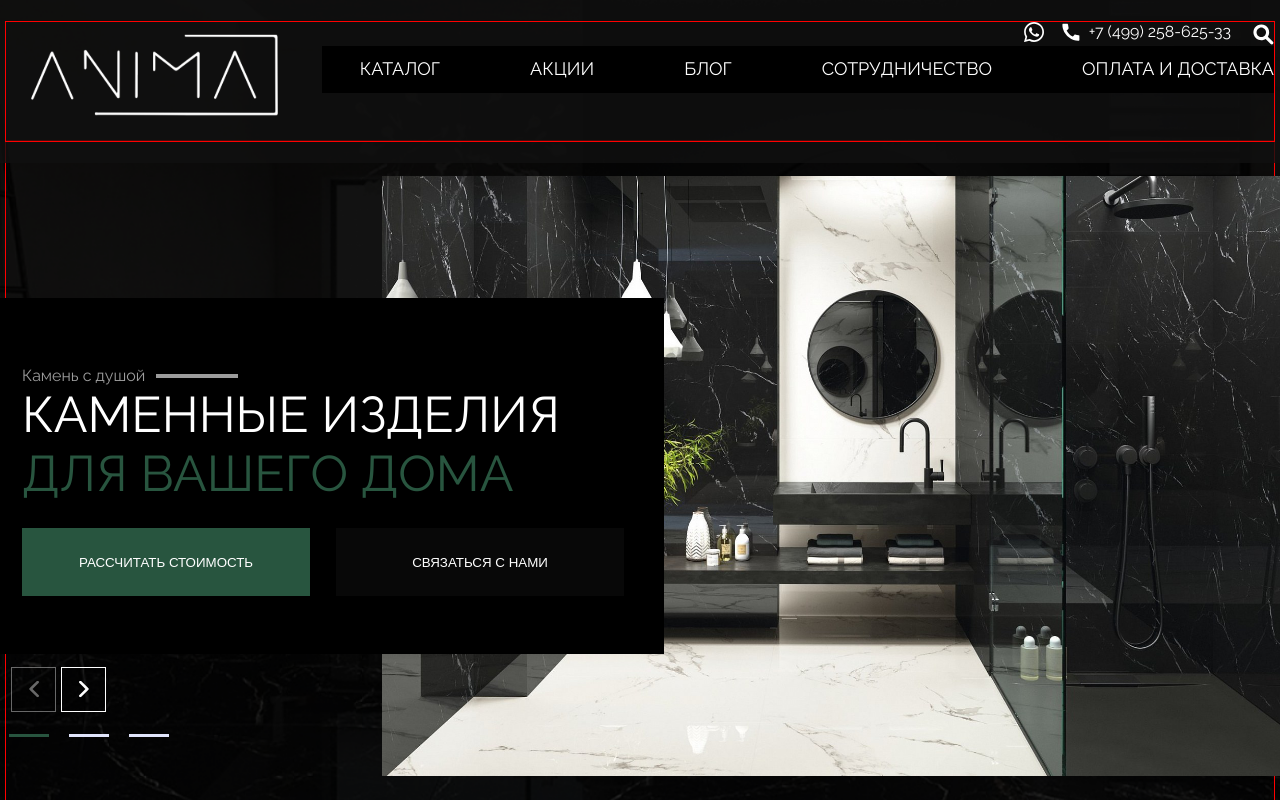
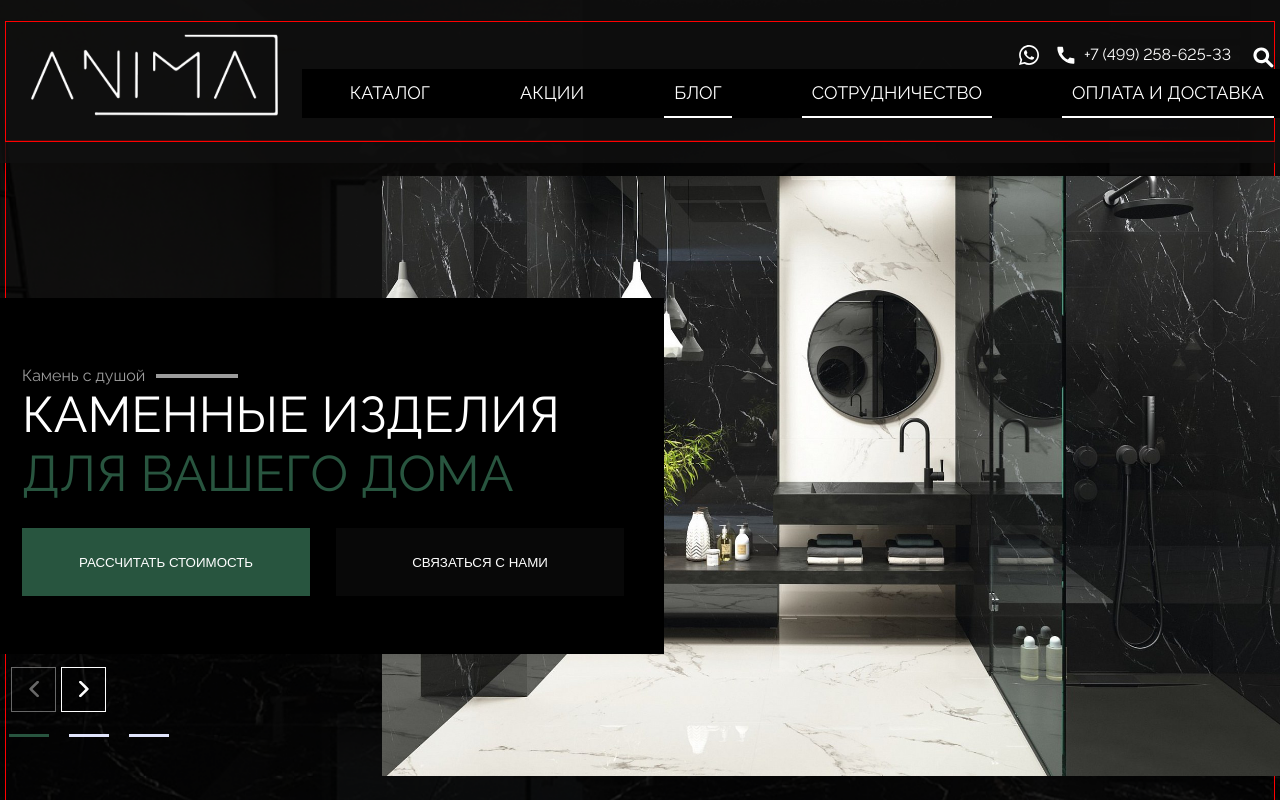
Before and after one commit to KatyaKlepcha/Stone-Project, a React app: page / in a window 1280 px wide. Shown: the top 800 px of the page. Built offline with nearby package versions, Linux system fonts and the light colour scheme.

Commit message:
fix: HeaderMenu

```diff
--- a/src/components/button/Button.tsx
+++ b/src/components/button/Button.tsx
@@ -19,7 +19,6 @@ export const Button: FC<ButtonType> = ({name, className, onClick, color, backgro
 
 
 export const StyledButton = styled.button<ButtonType>`
-  cursor: pointer;
   text-transform: uppercase;
   color: ${props => props.color || theme.colors.font};
   background: ${props => props.background || theme.colors.accent};
--- a/src/layout/header/Header.tsx
+++ b/src/layout/header/Header.tsx
@@ -9,7 +9,7 @@ export const Header = () => {
     return (
         <StyledHeader>
             <Container>
-                <FlexWrapper justify={'space-between'}>
+                <FlexWrapper justify={'space-between'} align={'center'}>
                     <Logo/>
                     <FlexWrapper direction={'column'} justify={'space-around'}>
                         <Contacts/>
--- a/src/layout/header/headerMenu/HeaderMenu.tsx
+++ b/src/layout/header/headerMenu/HeaderMenu.tsx
@@ -1,17 +1,19 @@
 import React from 'react';
 import styled from "styled-components";
-import {CommonLink, Text} from "../../../components/link/Link";
+import {Text} from "../../../components/link/Link";
+import {theme} from "../../../styles/Theme.styled";
+import {NavLink} from "react-router-dom";
 
 export const HeaderMenu = () => {
 
     return (
         <StyledHeaderMenu>
             <ul>
-                <ListItem><LinkMenu text={'каталог'} to={'/catalog'}/></ListItem>
-                <ListItem><LinkMenu text={'акции'} to={'/sale'}/></ListItem>
-                <ListItem><LinkMenu text={'блог'} to={'/'}/></ListItem>
-                <ListItem><LinkMenu text={'сотрудничество'} to={'/'}/></ListItem>
-                <ListItem><LinkMenu text={'оплата и доставка'} to={'/'}/></ListItem>
+                <ListItem><LinkMenu to={'/catalog'}>каталог</LinkMenu></ListItem>
+                <ListItem><LinkMenu to={'/sale'}>акции</LinkMenu></ListItem>
+                <ListItem><LinkMenu to={'/'}>блог</LinkMenu></ListItem>
+                <ListItem><LinkMenu to={'/'}>сотрудничество</LinkMenu></ListItem>
+                <ListItem><LinkMenu to={'/'}>оплата и доставка</LinkMenu></ListItem>
             </ul>
         </StyledHeaderMenu>
     );
@@ -21,29 +23,45 @@ export const StyledHeaderMenu = styled.nav`
   display: flex;
   justify-content: space-between;
   background-color: rgba(0, 0, 0, 1);
-  //margin-top: 24px;
-  padding: 13px 0 14px 38px;
+  margin-right: -83px;
+  padding: 13px 83px 14px 38px;
 
   ul {
     display: flex;
     align-items: center;
-    gap: 90px;
+    gap: 70px;
   }
 `
 
 const ListItem = styled.li`
+  position: relative;
 
 `
 
-const LinkMenu = styled(CommonLink)`
+const LinkMenu = styled(NavLink)`
+  color: ${theme.colors.font};
+  text-transform: uppercase;
+  font-weight: 400;
+  font-size: 18px;
+  padding: 0 10px;
 
-  &:visited {
-    border-bottom: 2px solid rgba(255, 255, 255, 1);
+  &.active {
+    &::after {
+      content: '';
+      display: inline-block;
+      position: absolute;
+      border-bottom: 2px solid rgba(255, 255, 255, 1);
+      background-color: ${theme.colors.font};
+      height: 2px;
+      width: 100%;
+      bottom: -14px;
+      left: 0;
+      right: 0;
+    }
   }
 
   ${Text} {
     font-size: 18px;
     line-height: 20px;
   }
-
 `
--- a/src/styles/GlobalStyles.tsx
+++ b/src/styles/GlobalStyles.tsx
@@ -16,15 +16,18 @@ export const GlobalStyles = createGlobalStyle`
     font-style: normal;
     color: ${theme.colors.font};
     line-height: 1.2;
+    font-variant-numeric: lining-nums;
   }
 
   a {
     text-decoration: none;
+    cursor: pointer;
   }
 
   button {
     background-color: unset;
     border: none;
+    cursor: pointer;
   }
 
   ul, ol {
```
